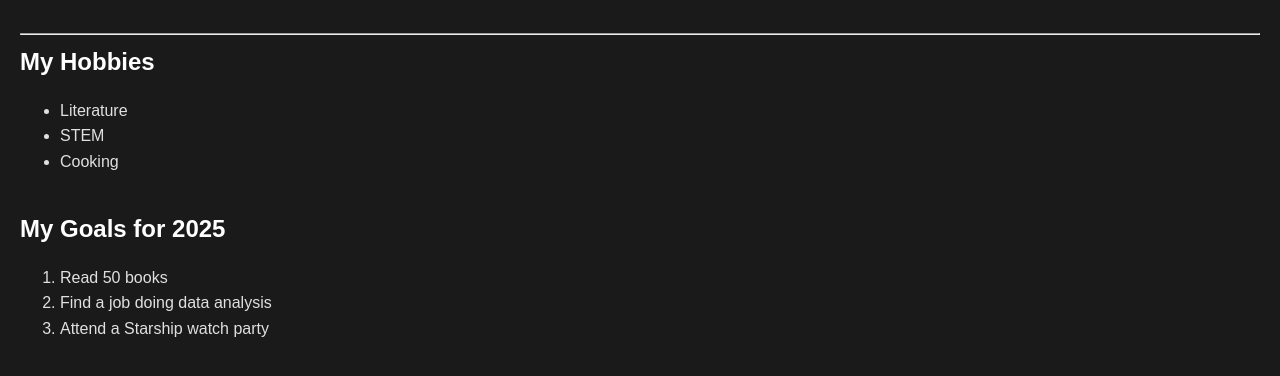
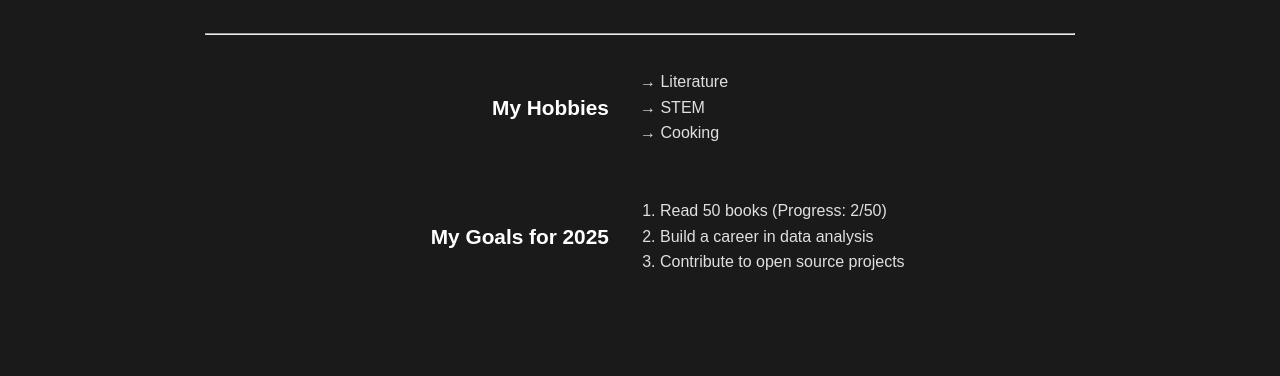
Before and after one commit to rb-thompson/about-me-html, a plain HTML site: page index.html in a window 1280 px wide. Shown: the part 86-462 px from the top of the page. Drawn offline with Linux system fonts and the light colour scheme.

Commit message:
placed css in style element, updated layout

```diff
--- a/css/style.css
+++ /dev/null
@@ -1,35 +0,0 @@
-body {
-    background-color: #1a1a1a;
-    color: #e0e0e0;
-    font-family: 'Arial', sans-serif;
-    margin: 0;
-    padding: 0;
-    line-height: 1.6;
-    padding: 20px;
-}
-
-h1, h2 {
-    color: #ffffff;
-    margin: 0;
-}
-
-h1 {
-    grid-column: 1 / -1; /* Span across all columns */
-    text-align: center;
-    padding: 20px 0;
-}
-
-a {
-    color: #4e9ff7;
-    text-decoration: none;
-}
-
-a:hover {
-    text-decoration: underline;
-}
-
-.content {
-    display: grid;
-    grid-template-columns: 1fr; /*  one column */
-    gap: 20px;
-}
--- a/index.html
+++ b/index.html
@@ -4,34 +4,126 @@
     <meta charset="UTF-8">
     <meta name="viewport" content="width=device-width, initial-scale=1.0">
     <title>About Me</title>
-    <link rel="stylesheet" href="css/style.css">
+    <style>
+        body {
+            background-color: #1a1a1a;
+            color: #e0e0e0;
+            font-family: 'Arial', sans-serif;
+            margin: 0;
+            padding: 0;
+            line-height: 1.6;
+            padding: 20px;
+        }
+
+        h1, h2 {
+            color: #ffffff;
+            margin: 0;
+        }
+
+        h2 {
+            align-self: center;
+            justify-self: end;
+            padding-right: 1.5em;
+            font-size: 1.3em;
+        }
+
+        h1 {
+            grid-column: 1 / -1; /* Span across all columns */
+            text-align: center;
+            padding: 20px 0;
+            font-size: 2em;
+        }
+
+        a {
+            color: #4e9ff7;
+            text-decoration: none;
+        }
+
+        a:hover {
+            text-decoration: underline;
+        }
+
+        hr {
+            width: 70%;
+        }
+
+        main {
+            display: grid;
+            grid-template-columns: 1fr; /*  one column */
+            gap: 20px;
+        }
+
+        .content-wrapper {
+            padding: 10px 150px;
+        }
+
+        section {
+            display: grid;
+            grid-template-columns: 1fr 1fr; /*  one column */
+            align-items: start;
+        }
+
+        ul {
+            padding: 0;
+        }
+
+        ul li {
+            list-style: none;
+        }
+
+        ol {
+            padding-left: 20px;
+        }
+
+        @media screen and (max-width: 768px) {
+            section {
+                grid-template-columns: 1fr;
+            }
+            h1 {
+                font-size: 1.4em;
+            }
+
+            h2 {
+                justify-self: left;
+            }
+
+            .content-wrapper {
+                padding: 10px 35px;
+            }
+        }
+
+    </style>
+
 </head>
 <body>
+
     <h1>
         <a href="https://github.com/rb-thompson" target="_blank">Robert Brandon Thompson</a>
     </h1>
     <hr>
+    <main class="content-wrapper">
 
-    <div class="content">
+
         <section>
             <h2>My Hobbies</h2>
 
             <ul>
-                <li>Literature</li>
-                <li>STEM</li>
-                <li>Cooking</li>
+                <li>&#8594; Literature</li>
+                <li>&#8594; STEM</li>
+                <li>&#8594; Cooking</li>
             </ul>
         </section>
+
         <section>
             <h2>My Goals for 2025</h2>
 
             <ol>
-                <li>Read 50 books</li>
-                <li>Find a job doing data analysis</li>
-                <li>Attend a Starship watch party</li>
+                <li>Read 50 books (Progress: 2/50)</li>
+                <li>Build a career in data analysis</li>
+                <li>Contribute to open source projects</li>
             </ol>
         </section>
-    </div>
+    </main>
 
 </body>
 </html>
```
